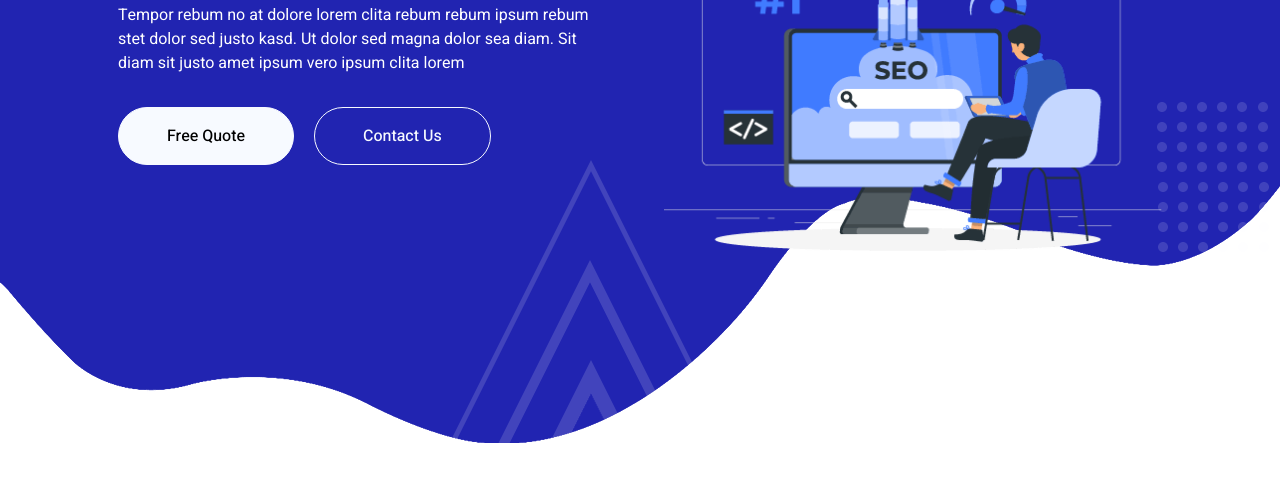
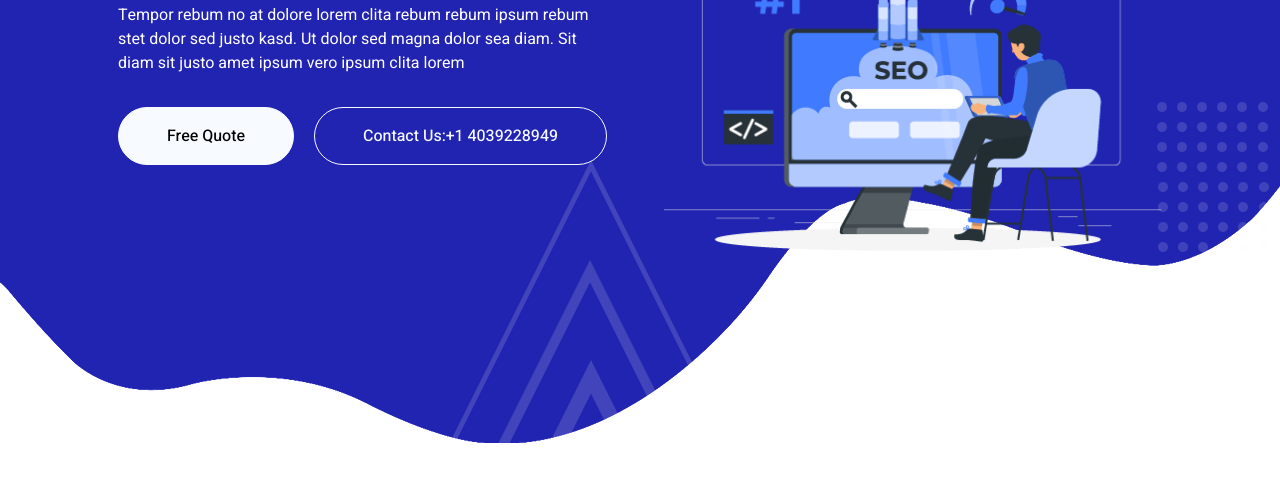
Before and after one commit to stene12345/web-consulting, a plain HTML site: page index.html in a window 1280 px wide. Shown: the part 309-800 px from the top of the page. Drawn offline with nearby package versions, Linux system fonts and the light colour scheme.

Commit message:
dev branch

```diff
--- a/index.html
+++ b/index.html
@@ -81,7 +81,7 @@
                             <h1 class="text-white mb-4 animated zoomIn">All in one SEO tool need to grow your business rapidly</h1>
                             <p class="text-white pb-3 animated zoomIn">Tempor rebum no at dolore lorem clita rebum rebum ipsum rebum stet dolor sed justo kasd. Ut dolor sed magna dolor sea diam. Sit diam sit justo amet ipsum vero ipsum clita lorem</p>
                             <a href="" class="btn btn-light py-sm-3 px-sm-5 rounded-pill me-3 animated slideInLeft">Free Quote</a>
-                            <a href="" class="btn btn-outline-light py-sm-3 px-sm-5 rounded-pill animated slideInRight">Contact Us</a>
+                            <a href="" class="btn btn-outline-light py-sm-3 px-sm-5 rounded-pill animated slideInRight">Contact Us:+1 4039228949</a>
                         </div>
                         <div class="col-lg-6 text-center text-lg-start">
                             <img class="img-fluid" src="img/hero.png" alt="">
```
Also changed, not shown: 1 other file.
